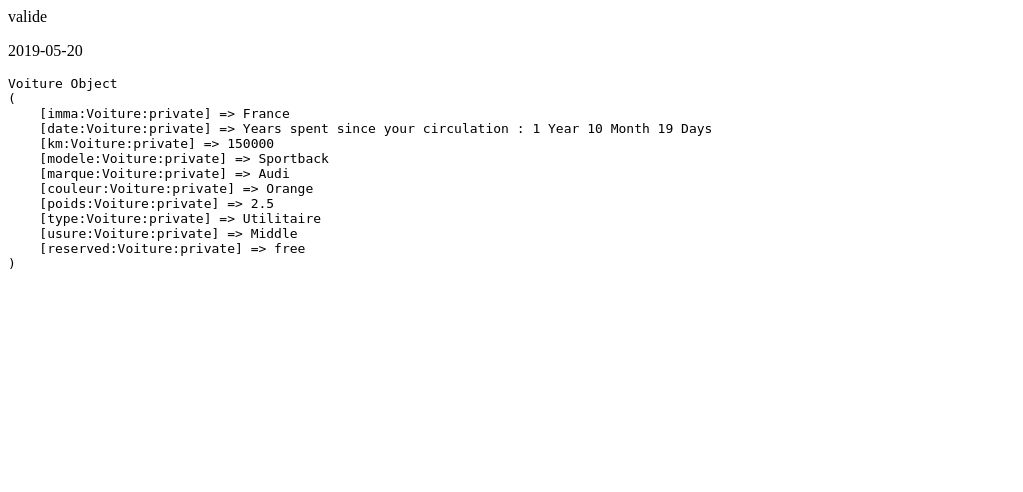
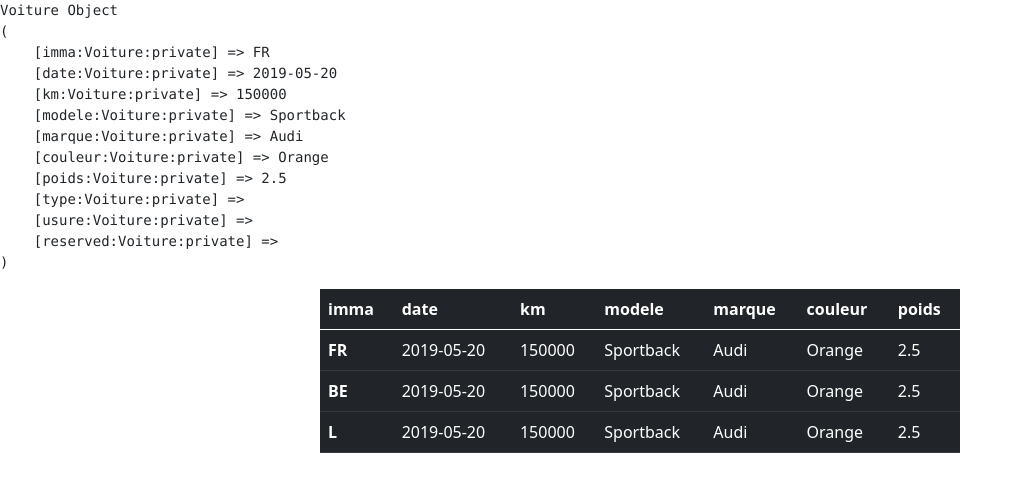
Before and after one commit to ZakariaSelassi/PHPExo, a PHP site: page / in a window 1280 px wide. Shown: the top 492 px of the page, without its empty margins (0-1023 px from the left). Run offline with PHP 8.4, Linux system fonts and the light colour scheme.

Commit message:
update finito

```diff
--- a/POO/voiture/index.php
+++ b/POO/voiture/index.php
@@ -6,18 +6,32 @@
     <meta http-equiv="X-UA-Compatible" content="IE=edge">
     <meta name="viewport" content="width=device-width, initial-scale=1.0">
     <title>Document</title>
+    <link href="https://cdn.jsdelivr.net/npm/bootstrap@5.0.0-beta3/dist/css/bootstrap.min.css" rel="stylesheet" integrity="sha384-eOJMYsd53ii+scO/bJGFsiCZc+5NDVN2yr8+0RDqr0Ql0h+rP48ckxlpbzKgwra6" crossorigin="anonymous">
 </head>
 <body>
+    <table class="table table-dark w-50 m-auto">
+        <thead><tr>
+                <th scop="col">imma</th>
+                <th scop="col">date</th>
+                <th scop="col">km</th>
+                <th scop="col">modele</th>
+                <th scop="col">marque</th>
+                <th scop="col">couleur</th>
+                <th scop="col">poids</th>
+            </tr></thead>
+    <tbody>
     <?php
         $myCar = new Voiture("FR","2019-05-20",150000,"Sportback","Audi","Orange",2.5);
-        $myCar->checkType();
-        $myCar->checkVehicule();
-        $myCar->checkCountry();
-        $myCar->checkKm();
-        $myCar->checkCirculation();
+        $myCar2 = new Voiture("BE","2019-05-20",150000,"Sportback","Audi","Orange",2.5);
+        $myCar3 = new Voiture("L","2019-05-20",150000,"Sportback","Audi","Orange",2.5);
+        $myCar->display();
+        $myCar2->display();
+        $myCar3->display();
         echo "<pre>";
         print_r($myCar);
         echo "</pre>";
     ?>
+        </tbody>
+    </table>
 </body>
 </html>
--- a/POO/voiture/voiture.php
+++ b/POO/voiture/voiture.php
@@ -13,6 +13,7 @@
     private $reserved;
     public function __construct($imma,$date,$km,$modele,$marque,$couleur,$poids)
     {
+        //ajouter set directement
         $this->imma = $imma;
         $this->date = $date;
         $this->km = $km;
@@ -79,25 +80,39 @@
             $date1 = date_create($now);
             $date2 = date_create($this->date);
             $interval = date_diff($date1,$date2);
-            $format = $interval->format('Years spent since your circulation : %y Year %m Month %d Days');
+            $format = $interval->format('%y %m  %d ');
             return $this->date = $format;
         }else{echo "eROROROROROROR";}
     }
 
     public function rouler($move)
     {
-        echo '<p>la voiture va avancer de : '. $move.'</p>';
+        $drive = $this->km + $move;
+        echo '<p>la voiture va avancer de : '.$move.'</p>';
 
-        echo $this->setKm($move);
-        if($move > 200000){
-           echo $move . $this->usure = "Hight";
+        //echo $this->setKm($drive);
+        if($drive > 200000){
+           echo $drive ." ". $this->usure = "Hight";
         }else{
-            echo $move. $this->usure = "Low";
+            echo $drive ." ". $this->usure = "Low";
         }
-        return $this->setKm($move);
+        $this->setKm($drive);
+    }
+
+    public function display(){
+
+        echo '<tr>
+
+                    <th scope="row">'.$this->imma.'</th>
+                    <td>'.$this->date.'</td>
+                    <td>'.$this->km.'</td>
+                    <td>'.$this->modele.'</td>
+                    <td>'.$this->marque.'</td>
+                    <td>'.$this->couleur.'</td>
+                    <td>'.$this->poids.'</td>
+                </tr>';
 
     }
-
     // Getters
     public function imma()
     {
```
